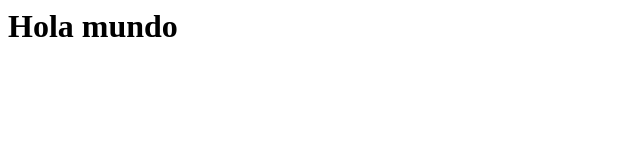
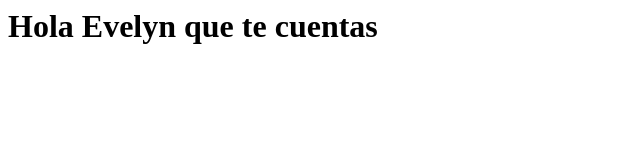
Before and after one commit to CarlosBarbaHerrador/PracticaGrupalGit, a plain HTML site: page index.html in a window 1280 px wide. Shown: the whole page, without its empty margins (0-640 px from the left). Drawn offline with Linux system fonts and the light colour scheme.

Commit message:
Añadido el h1 del titulo

```diff
--- a/index.html
+++ b/index.html
@@ -1 +1 @@
-<h1>Hola mundo</h1>
+<h1>Hola Evelyn que te cuentas </h1>
```
